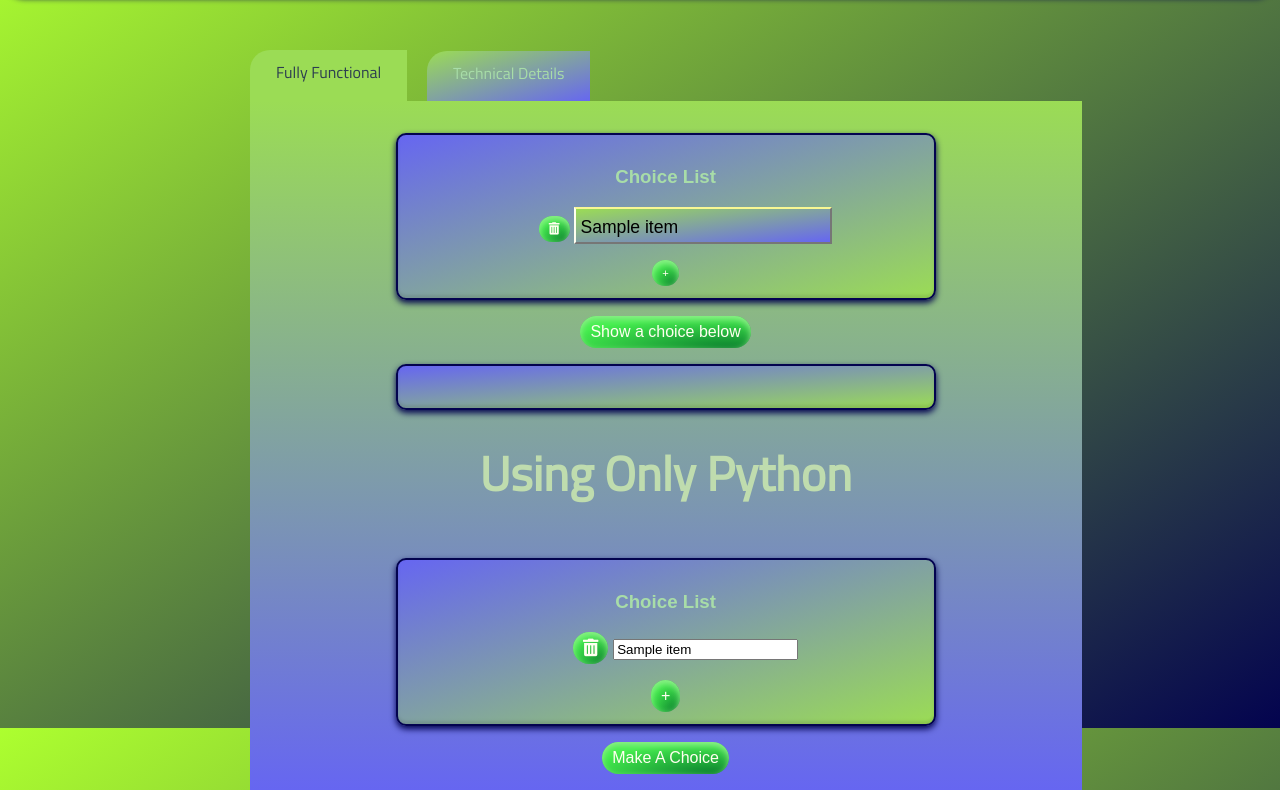
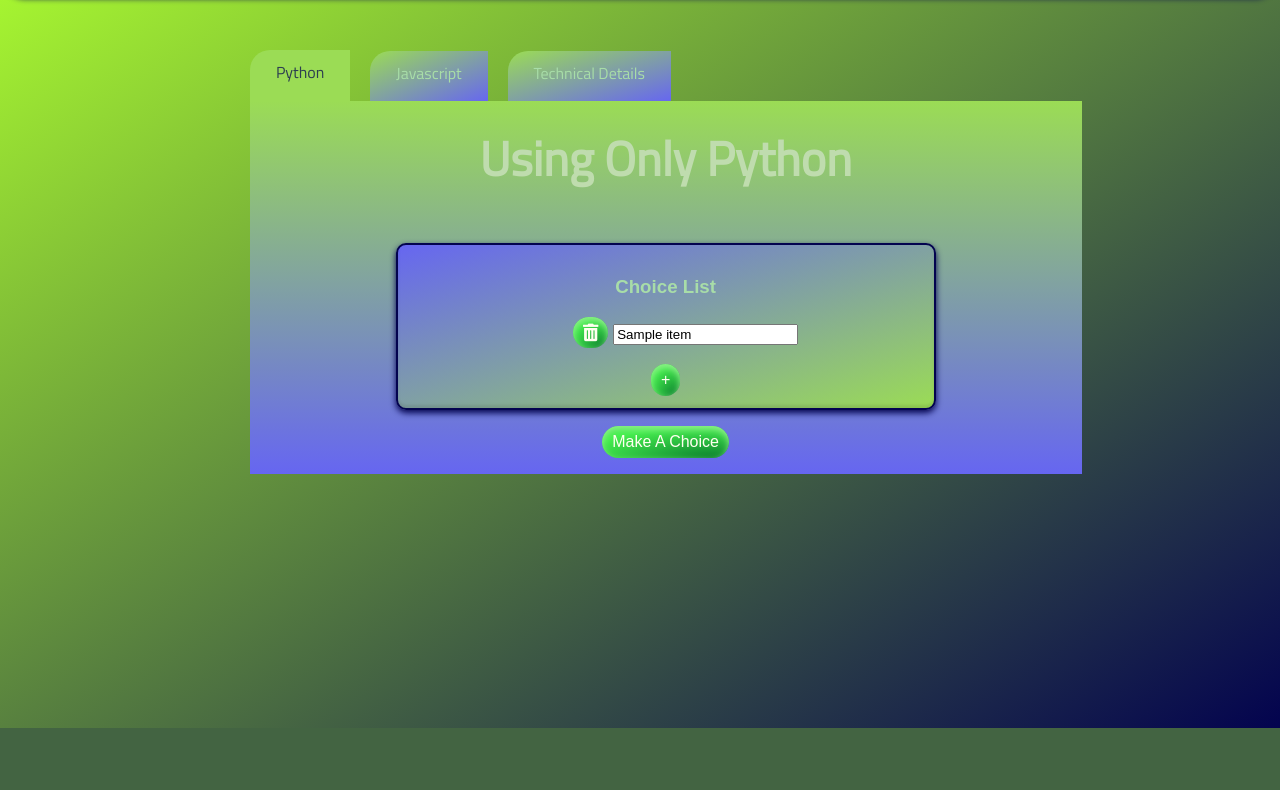
Before and after one commit to pritchardians/fun-coding-projects, a Flask app: template templates/choosy.html in a window 1280 px wide. Shown: the part 72-862 px from the top of the page. After the commit the page ends 800 px from the top, so only its background shows below. Run offline with Flask 2, Linux system fonts and the light colour scheme; the template is opened without the code that fills it: most values are stand-ins (such as "Sample title", 1, 10 or a date in 2020); some libraries are stand-ins or nearby versions.

Commit message:
rearranged html so python is in first tab, javascript in second

```diff
--- a/templates/choosy.html
+++ b/templates/choosy.html
@@ -10,7 +10,30 @@
         checked
         class="tab-switch"
       />
-      <label for="tab-1" class="tab-label">Fully Functional</label>
+      <label for="tab-1" class="tab-label">Python</label>
+      <div class="tab-content">
+        <h1>Using Only Python</h1>
+        <div class="content-box">
+          <!--          <div class="content-box">-->
+          <h3>Choice List</h3>
+
+          <ul id="choice-list">
+            {% for item in choice_list %} {% include 'choice_button_python.html'
+            %} {% endfor %}
+          </ul>
+          <form action="{{ url_for('add_blank_choice') }}" method="POST">
+            <button class="button-standard" type="submit">+</button>
+          </form>
+        </div>
+        <form class="form" action="{{url_for('choice_made')}}">
+          <button class="button-standard">Make A Choice</button>
+        </form>
+      </div>
+      <!--      </div>-->
+    </div>
+    <div class="tab">
+      <input type="radio" name="css-tabs" id="tab-2" class="tab-switch" />
+      <label for="tab-2" class="tab-label">Javascript</label>
       <div class="tab-content">
         <div class="content-box">
           <h3>Choice List</h3>
@@ -36,28 +59,11 @@
         <div class="content-box">
           <h3 id="choice-made"></h3>
         </div>
-        <h1>Using Only Python</h1>
-        <div class="content-box">
-          <!--          <div class="content-box">-->
-          <h3>Choice List</h3>
-
-          <ul id="choice-list">
-            {% for item in choice_list %} {% include 'choice_button_python.html'
-            %} {% endfor %}
-          </ul>
-          <form action="{{ url_for('add_blank_choice') }}" method="POST">
-            <button class="button-standard" type="submit">+</button>
-          </form>
-        </div>
-        <form class="form" action="{{url_for('choice_made')}}">
-          <button class="button-standard">Make A Choice</button>
-        </form>
       </div>
-      <!--      </div>-->
     </div>
     <div class="tab">
-      <input type="radio" name="css-tabs" id="tab-2" class="tab-switch" />
-      <label for="tab-2" class="tab-label">Technical Details</label>
+      <input type="radio" name="css-tabs" id="tab-3" class="tab-switch" />
+      <label for="tab-3" class="tab-label">Technical Details</label>
       <div class="tab-content">
         <h1>Technical Details</h1>
       </div>
```
